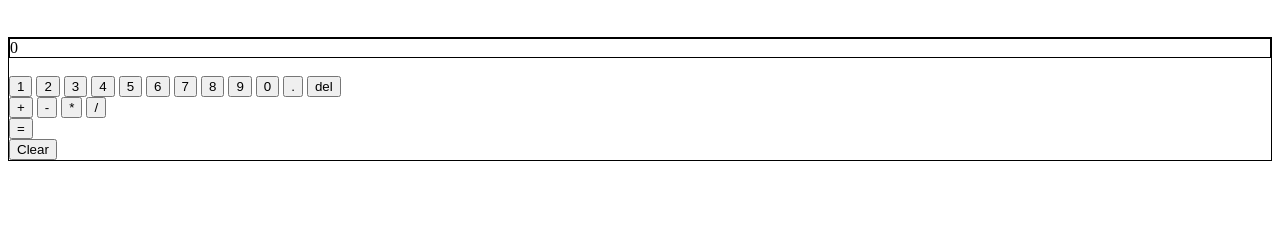
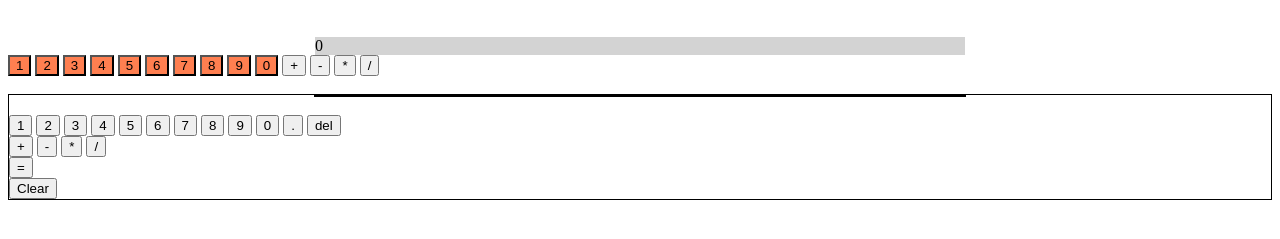
Before and after one commit to dm-murphy/calculator, a plain HTML site: page index.html in a window 1280 px wide. Shown: the part 61-300 px from the top of the page. Drawn offline with Linux system fonts and the light colour scheme.

Commit message:
Playing with CSS grid on index and stylesheet

```diff
--- a/index.html
+++ b/index.html
@@ -14,8 +14,23 @@
   <h1>Calculator Yay!</h1>
   <br>
   <div id="container">
-
+    <div id="display">Display</div>
+    <button class="num test" id="one">1</button>
+    <button class="num test">2</button>
+    <button class="num test">3</button>
+    <button class="num test">4</button>
+    <button class="num test">5</button>
+    <button class="num test">6</button>
+    <button class="num test">7</button>
+    <button class="num test">8</button>
+    <button class="num test">9</button>
+    <button class="num test">0</button>
+    <button class="oper">+</button>
+    <button class="oper">-</button>
+    <button class="oper">*</button>
+    <button class="oper">/</button>
   </div>
+  <br>
   <div style="border: 1px solid black;">
     <div id="display" style="border: 1px solid black;">
     </div>
--- a/stylesheet.css
+++ b/stylesheet.css
@@ -1,8 +1,54 @@
-#container {
-outline: 'solid 5px white';
-margin: 'auto';
-width: '630px';
-display: 'grid';
-grid-template-columns: 16;
-grid-template-rows: 8;
+/* #container {
+color: white;
+margin: auto;
+width: 630px;
+display: grid;
+grid-template-columns: 500px
+ repeat(16, 1fr);
+grid-template-rows: repeat(8, 1fr);
+} */
+
+/* .test {
+  background-color: coral;
+  outline: solid 2px black;
+  color: white;
 }
+
+#display {
+    background-color: lightgrey;
+
+} */
+
+#display {
+    grid-area: header;
+    background-color: lightgrey;
+    width: 650px;
+    margin: auto;
+  }
+.test {
+    grid-area: main;
+    background-color: coral;
+
+
+  }
+.oper {
+
+    grid-area: sidebar;
+  }
+.item-d {
+    grid-area: footer;
+  }
+
+.container {
+    display: grid;
+
+    width: 650px;
+    margin: auto;
+
+    grid-template-columns: 50px 50px 50px 50px;
+    grid-template-rows: auto;
+    grid-template-areas:
+      "header header header header"
+      "main main . sidebar"
+      "footer footer footer footer";
+  }
```
